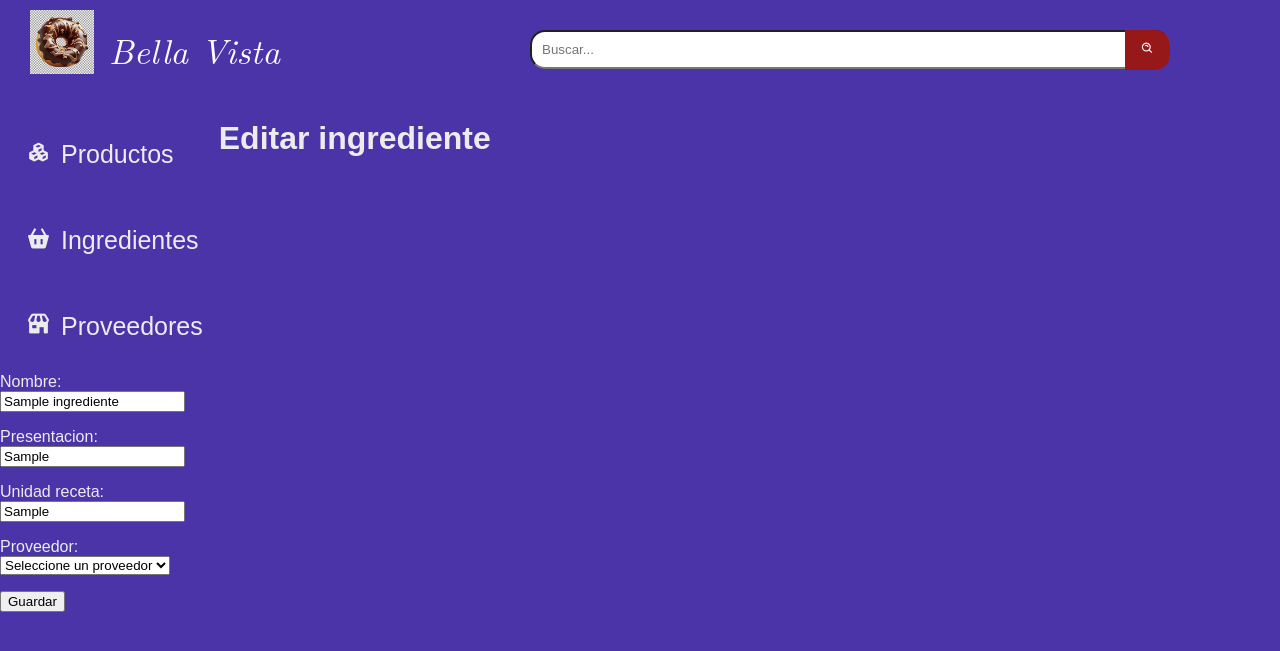
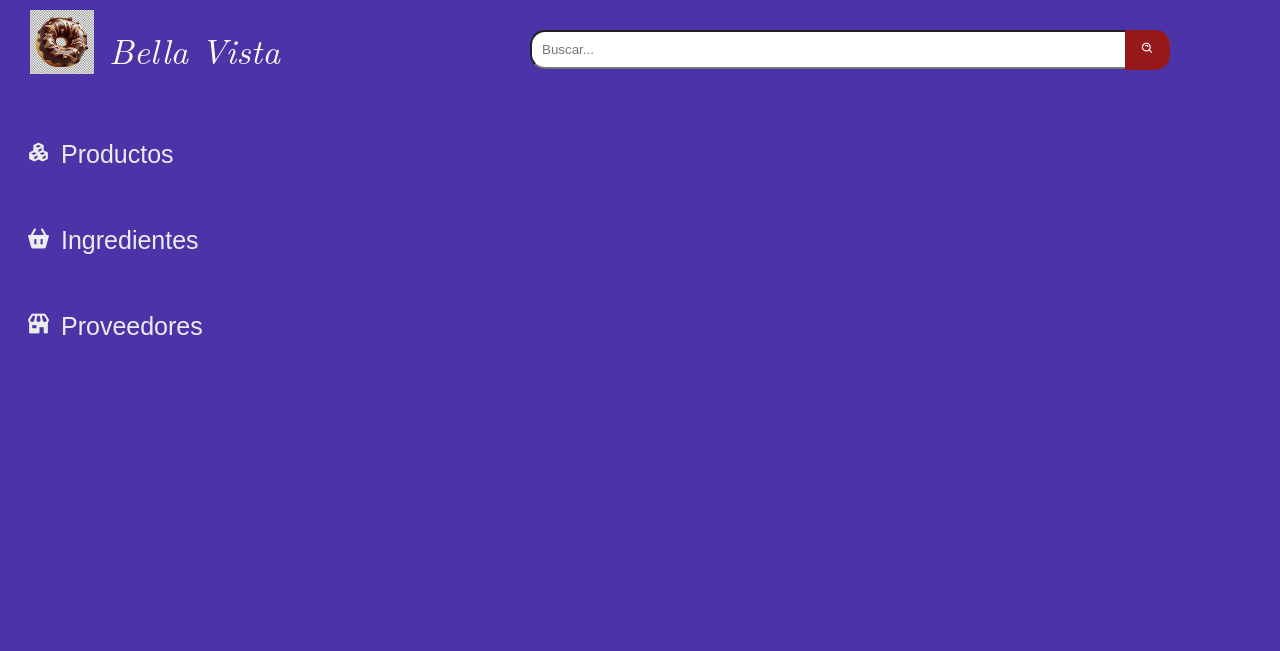
Before and after one commit to Danccs/bellavista_donuts, a Django app: page /editar_ing/1/ in a window 1280 px wide. Shown: the top 651 px of the page. Run offline with Django 5.2, Linux system fonts and the light colour scheme; tables that the repository leaves empty hold one stand-in row (values such as "Sample post"); parts of the project's set-up code (start-up, migrations or seed data) failed here and were passed over.

Commit message:
be editar_ing

```diff
--- a/config/templates/editar_ing.html
+++ b/config/templates/editar_ing.html
@@ -1,10 +1,10 @@
 {% extends 'base.html' %}
+{% load static %}
+
+{% block extrahead %}
+<link rel="stylesheet" type="text/css" href="{% static 'css/editar_ing.css' %}">
+{% endblock %}
+
 {% block content %}
-    <h1>Editar ingrediente</h1>
-
-    <form method="post">
-        {% csrf_token %}
-        {{ formedicion.as_p}}
-        <button type="submit">Guardar</button>
-    </form>
+ <!--Luis aquí puedes agregar tu código-->
 {% endblock %}
--- a/productos/forms.py
+++ b/productos/forms.py
@@ -11,10 +11,10 @@
         model = Proveedor
         exclude = []
 class IngredienteForm(forms.ModelForm):
-    proveedor = forms.ModelChoiceField(queryset=Proveedor.objects.all(), empty_label="Seleccione un proveedor")
+    proveedor = forms.ModelMultipleChoiceField(queryset=Proveedor.objects.all())
     class Meta:
         model = Ingrediente
-        exclude = []
+        fields = '__all__'
 
 class ProductoForm(forms.ModelForm):
     producto_ingrediente = ProductoIngredienteForm()
--- a/productos/views.py
+++ b/productos/views.py
@@ -145,17 +145,18 @@
     ingrediente = Ingrediente.objects.get(id=ingrediente_id)
 
     if request.method == 'POST':
-        datos = request.POST.copy()
-        formeditar = IngredienteForm(datos, instance=ingrediente)
+        formeditar = IngredienteForm(request.POST, instance=ingrediente)
         if formeditar.is_valid():
             formeditar.save()
-            return render(request, 'editar_ing.html', {'formedicion': formeditar,
-                                                       'ingrediente': ingrediente})
+            return render(request, 'editar_ing.html', {'formedicion': formeditar,})
     else:
+        formeditar = IngredienteForm(instance=ingrediente)
         context = {
-            'formedicion': IngredienteForm(instance=ingrediente)
+            'formedicion': formeditar,
         }
+
     return render(request, 'editar_ing.html', context)
+
 
 
 # Para proveedores
```
Also changed, not shown: 1 other file.
